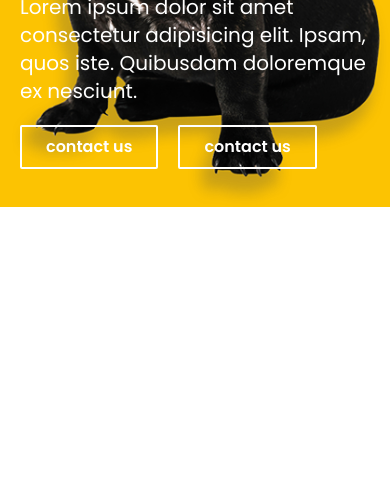
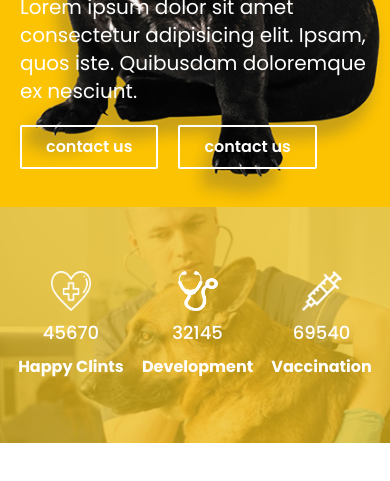
Before and after one commit to TanbhirAhmad/veterinary-landing-pages-concept, a website built with Vite: page index.html in a window 390 px wide. Shown: the part 355-836 px from the top of the page. Built offline with nearby package versions, Linux system fonts and the light colour scheme.

Commit message:
Review Section for mobile version

```diff
--- a/index.html
+++ b/index.html
@@ -30,8 +30,35 @@
         </div>
     </header>
 
+
+    <main>
+
+        <!-- this is review section -->
+        <section class="bg-doctor-dog w-full bg-cover bg-center bg-no-repeat ">
+
+            <div class="flex justify-evenly py-16 bg-[#f0c31fbb]">
+                <div class="flex flex-col items-center gap-2">
+                    <img class="w-10 h-10" src="images/love.png" alt="">
+                    <p class="font-medium text-lg">45670</p>
+                    <h1 class="font-bold capitalize text-md">happy Clints</h1>
+                </div>
+                <div class="flex flex-col items-center justify-between">
+                    <img class="w-10 h-10" src="images/icon2.png" alt="">
+                    <p class="font-medium text-lg">32145</p>
+                    <h1 class="font-bold capitalize text-md">development</h1>
+                </div>
+                <div class="flex flex-col items-center justify-between">
+                    <img class="w-10 h-10" src="images/injection.png" alt="">
+                    <p class="font-medium text-lg">69540</p>
+                    <h1 class="font-bold capitalize text-md">vaccination</h1>
+                </div>
+            </div>
+
+        </section>
+    </main>
     <!-- test -->
     <!-- <section>
+        fcc302
         <button class="text-black">test</button>
     </section> -->
 
--- a/tailwind.config.js
+++ b/tailwind.config.js
@@ -10,6 +10,9 @@ module.exports = {
         'color-yellow': '#fcc302',
         'color-green': '#00bec9',
       },
+      backgroundImage: {
+        'doctor-dog': "url('/images/doctor-dog.jpg')",
+      },
     },
   },
   plugins: [],
```
Also changed, not shown: images/doctor-dog.jpg (added), images/icon2.png (added), images/injection.png (added), images/love.png (added).
